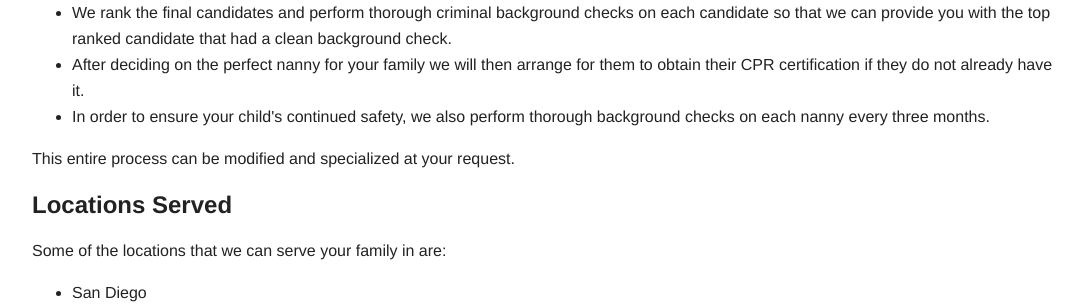
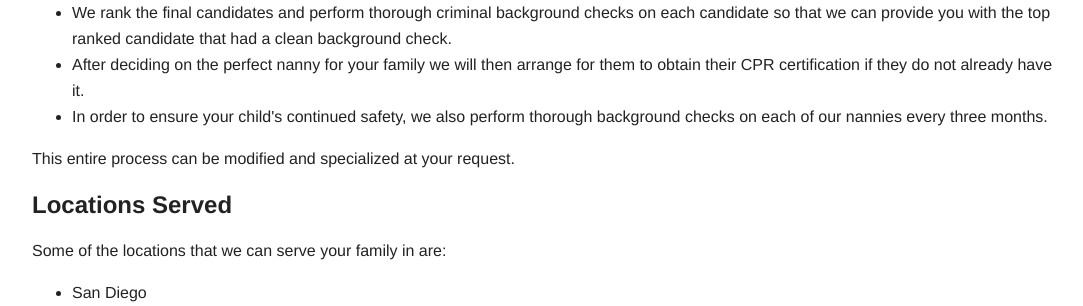
Before and after one commit to lhambsch/nannies_ca, a Django app: page /about in a window 1280 px wide. Shown: the part 881-1187 px from the top of the page, without its empty margins (96-1179 px from the left). Run offline with Django 3.2, Linux system fonts and the light colour scheme; parts of the project's set-up code (start-up, migrations or seed data) failed here and were passed over; some libraries are stand-ins or nearby versions.

Commit message:
Seo changes for about.html

```diff
--- a/templates/about.html
+++ b/templates/about.html
@@ -32,7 +32,7 @@
                     <li>At this time we also ensure that each candidate has a valid and current driver's license.</li>
                     <li>We rank the final candidates and perform thorough criminal background checks on each candidate so that we can provide you with the top ranked candidate that had a clean background check.</li>
                     <li>After deciding on the perfect nanny for your family we will then arrange for them to obtain their CPR certification if they do not already have it.</li>
-                    <li>In order to ensure your child's continued safety, we also perform thorough background checks on each nanny every three months.</li>
+                    <li>In order to ensure your child's continued safety, we also perform thorough background checks on each of our nannies every three months.</li>
                 </ul>
                 <p>This entire process can be modified and specialized at your request.</p>
             </section>
```
